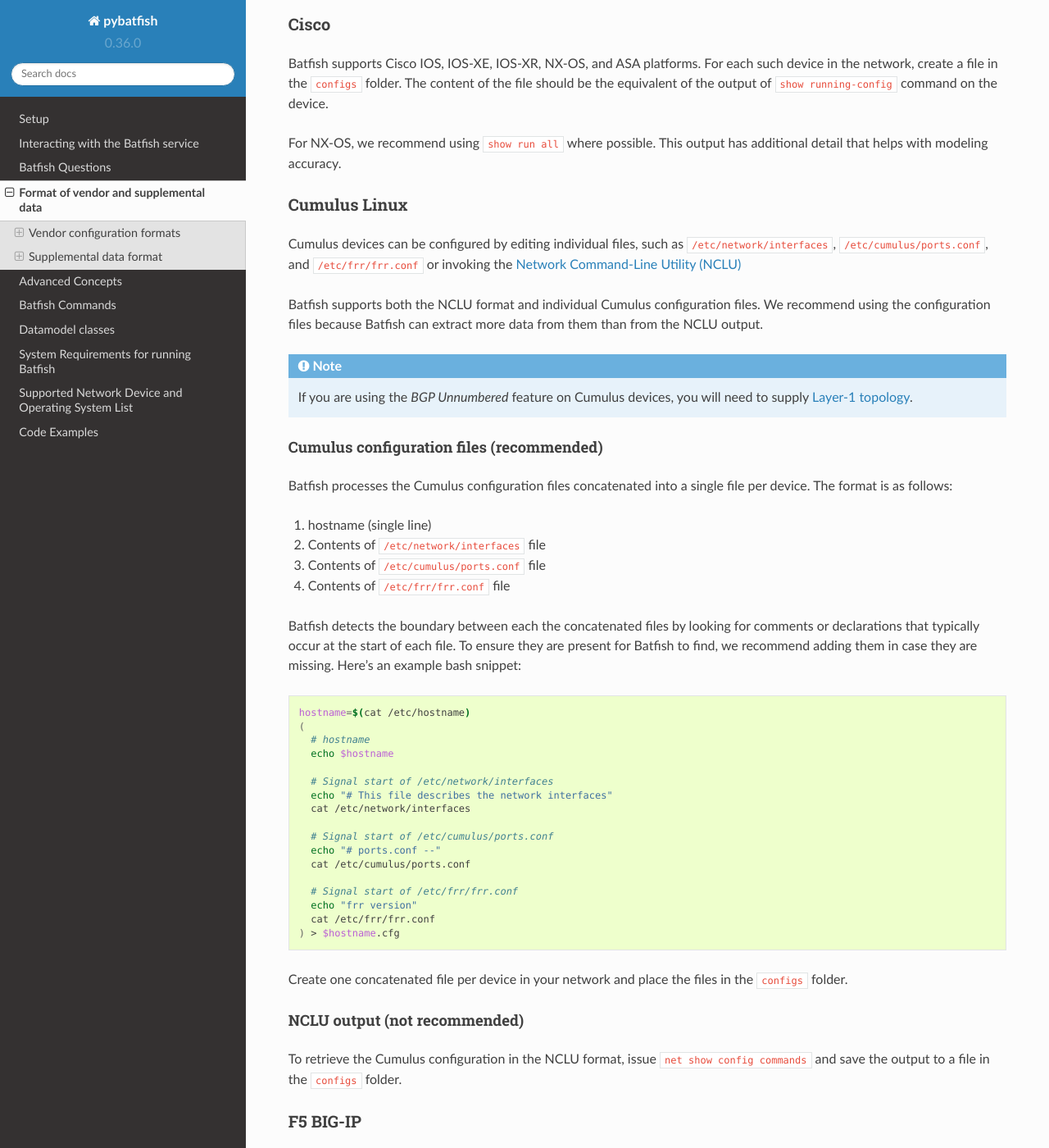
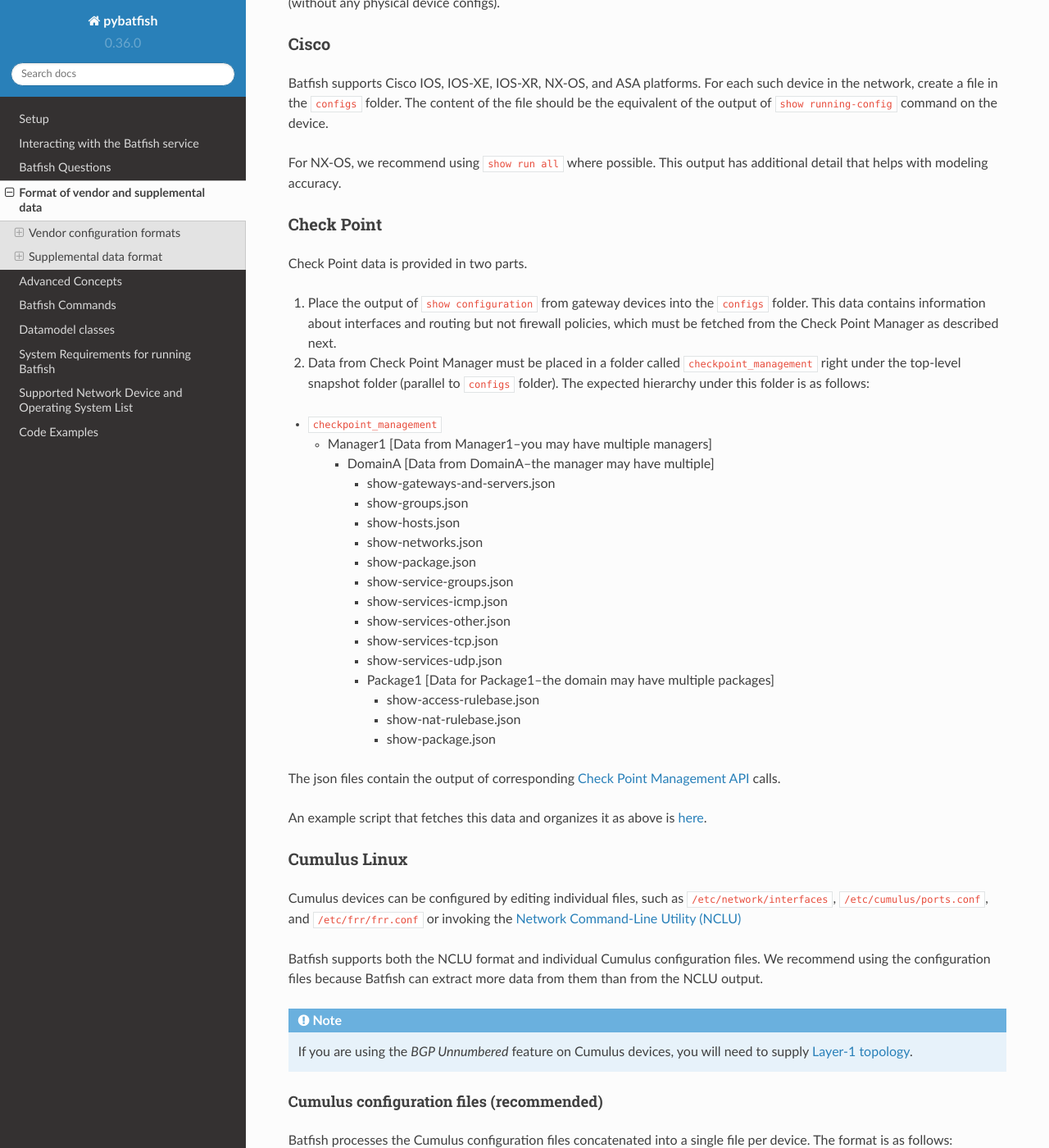
Before and after one commit to batfish/pybatfish, a Sphinx documentation site: the page built from docs/source/formats.md, in a window 1280 px wide and 1400 px high, scrolled down 1636 px. Shown: the whole window at 82% size. Built offline with Sphinx 7.4.7 and the Read the Docs theme 2.0.0, drawn with Linux system fonts in a browser that asks for light colours; pages that are not in the unit, such as notebooks, are missing from menus.

Commit message:
Document expected CP data format (#764)

```diff
--- a/docs/source/formats.md
+++ b/docs/source/formats.md
@@ -9,6 +9,7 @@
 * [Arista](#arista)
 * [AWS](#aws)
 * [Cisco](#cisco)
+* [Check Point](#check-point)
 * [Cumulus Linux](#cumulus-linux)
 * [F5 Big IP](#f5-big-ip)
 * [Fortinet](#fortinet)
@@ -56,6 +57,36 @@
 Batfish supports Cisco IOS, IOS-XE, IOS-XR, NX-OS, and ASA platforms. For each such device in the network, create a file in the `configs` folder. The content of the file should be the equivalent of the output of `show running-config` command on the device.
 
 For NX-OS, we recommend using `show run all` where possible. This output has additional detail that helps with modeling accuracy.
+
+### Check Point
+
+Check Point data is provided in two parts.
+
+1. Place the output of `show configuration` from gateway devices into the `configs` folder. This data contains information about interfaces and routing but not firewall policies, which must be fetched from the Check Point Manager as described next.
+
+2. Data from Check Point Manager must be placed in a folder called `checkpoint_management` right under the top-level snapshot folder (parallel to `configs` folder). The expected hierarchy under this folder is as follows:
+
+  * `checkpoint_management`
+    * Manager1  [Data from Manager1--you may have multiple managers]
+      * DomainA [Data from DomainA--the manager may have multiple]
+        * show-gateways-and-servers.json
+        * show-groups.json
+        * show-hosts.json
+        * show-networks.json
+        * show-package.json
+        * show-service-groups.json
+        * show-services-icmp.json
+        * show-services-other.json
+        * show-services-tcp.json
+        * show-services-udp.json
+        * Package1 [Data for Package1--the domain may have multiple packages]
+          * show-access-rulebase.json
+          * show-nat-rulebase.json
+          * show-package.json
+
+The json files contain the output of corresponding [Check Point Management API](https://sc1.checkpoint.com/documents/latest/APIs/) calls.
+
+An example script that fetches this data and organizes it as above is [here](https://github.com/saparikh/bf-checkpoint-manager-snapshot).
 
 ### Cumulus Linux
 
```
